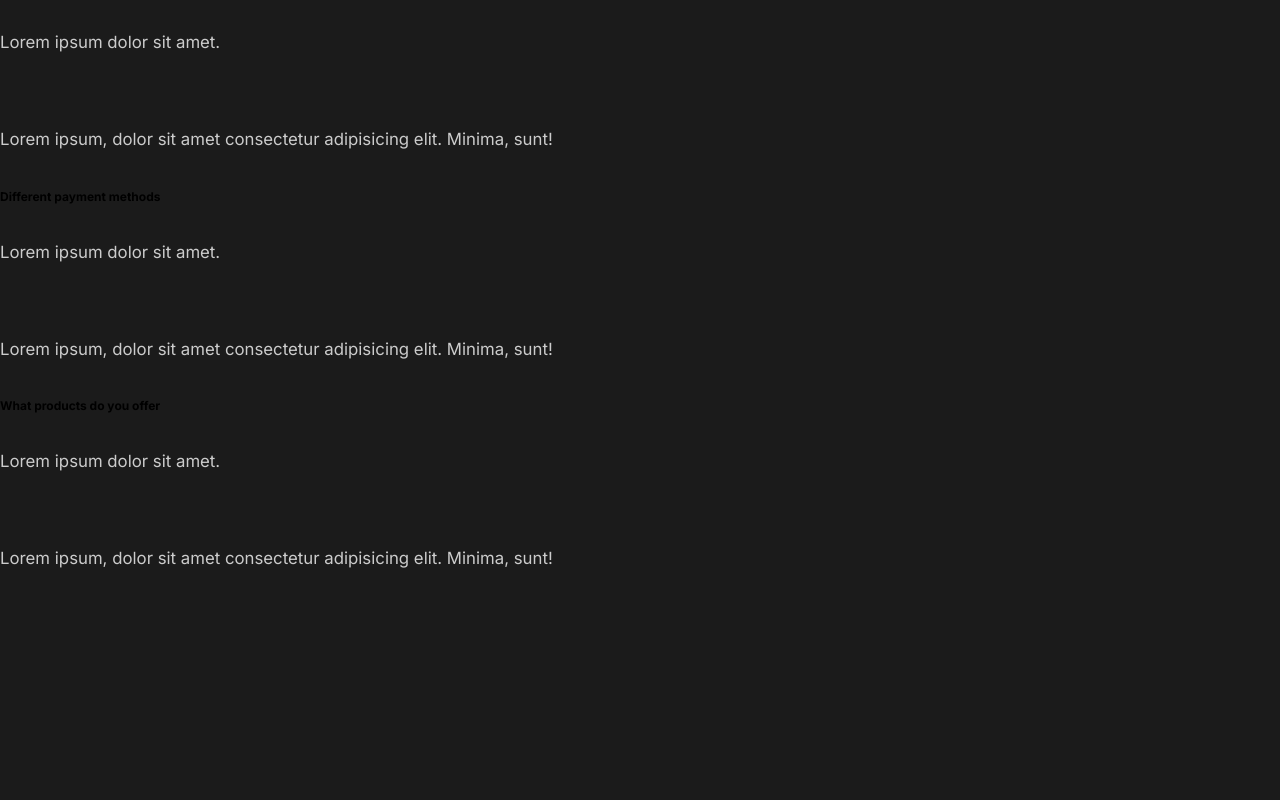
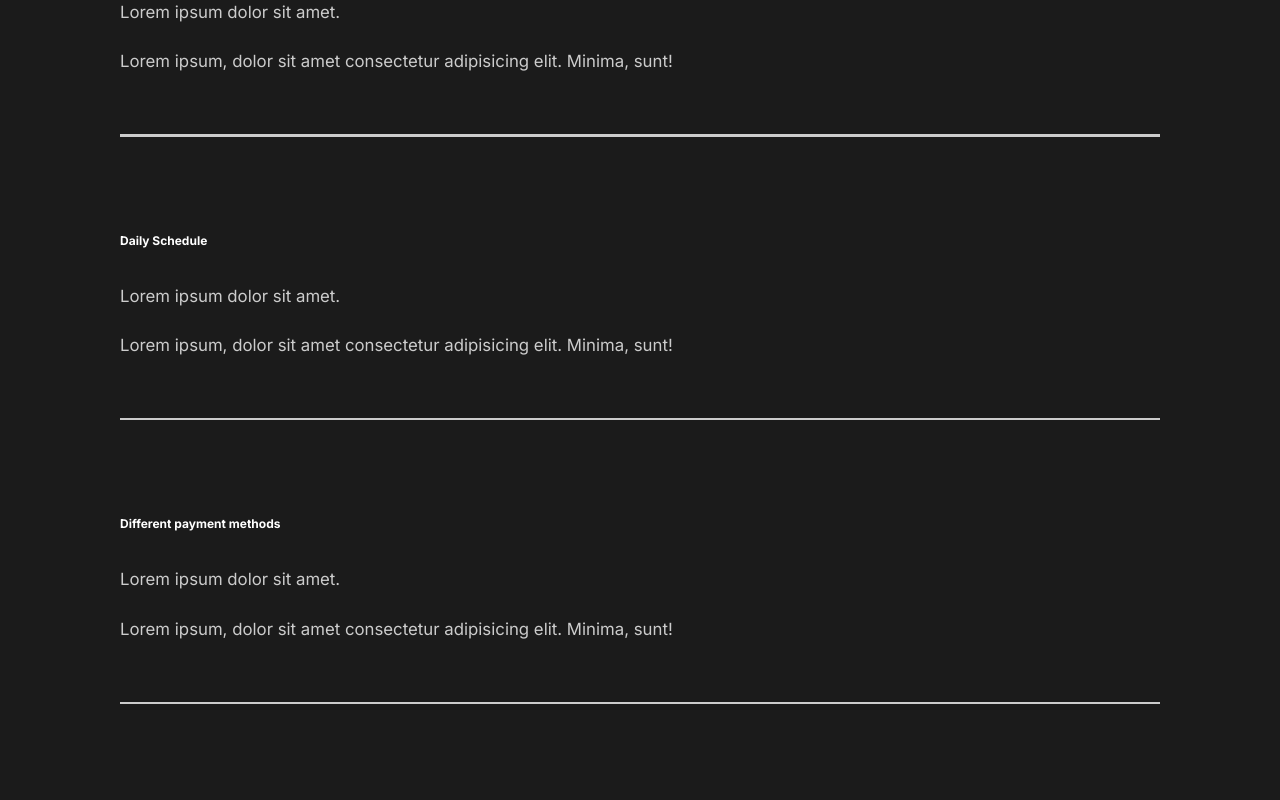
Before and after one commit to ajsevillano/animated-portfolio, a React (Create React App) app: page / in a window 1280 px wide. Shown: the part 2880-3680 px from the top of the page. Before the commit the page ends 3487 px from the top, so only its background shows below. Built offline with nearby package versions, Linux system fonts and the light colour scheme.

Commit message:
Create styles for FaqSection

```diff
--- a/src/components/FaqSection/Index.js
+++ b/src/components/FaqSection/Index.js
@@ -1,8 +1,9 @@
-import React from 'react';
+import styled from 'styled-components';
+import { StyledLayout } from '../../styles';
 
 const FaqSection = () => {
   return (
-    <div className="faq">
+    <StyledFaq>
       <h2>
         Any questions <span>FAQ</span>
       </h2>
@@ -15,6 +16,7 @@
             sunt!
           </p>
         </div>
+        <div className="faq-line"></div>
       </div>
       <div className="question">
         <h4>Daily Schedule</h4>
@@ -25,6 +27,7 @@
             sunt!
           </p>
         </div>
+        <div className="faq-line"></div>
       </div>
       <div className="question">
         <h4>Different payment methods</h4>
@@ -35,6 +38,7 @@
             sunt!
           </p>
         </div>
+        <div className="faq-line"></div>
       </div>
       <div className="question">
         <h4>What products do you offer</h4>
@@ -45,9 +49,39 @@
             sunt!
           </p>
         </div>
+        <div className="faq-line"></div>
       </div>
-    </div>
+    </StyledFaq>
   );
 };
 
+const StyledFaq = styled(StyledLayout)`
+  display: block;
+  span {
+    display: block;
+  }
+  h2 {
+    padding-bottom: 2rem;
+    font-weight: lighter;
+  }
+  .faq-line {
+    background: #cccccc;
+    height: 0.2rem;
+    margin: 2rem 0rem;
+    width: 100%;
+  }
+
+  .question {
+    padding: 3rem 0rem;
+    cursor: pointer;
+  }
+
+  .answer {
+    padding: 2rem 0rem;
+    p {
+      padding: 1rem 0rem;
+    }
+  }
+`;
+
 export default FaqSection;
```
